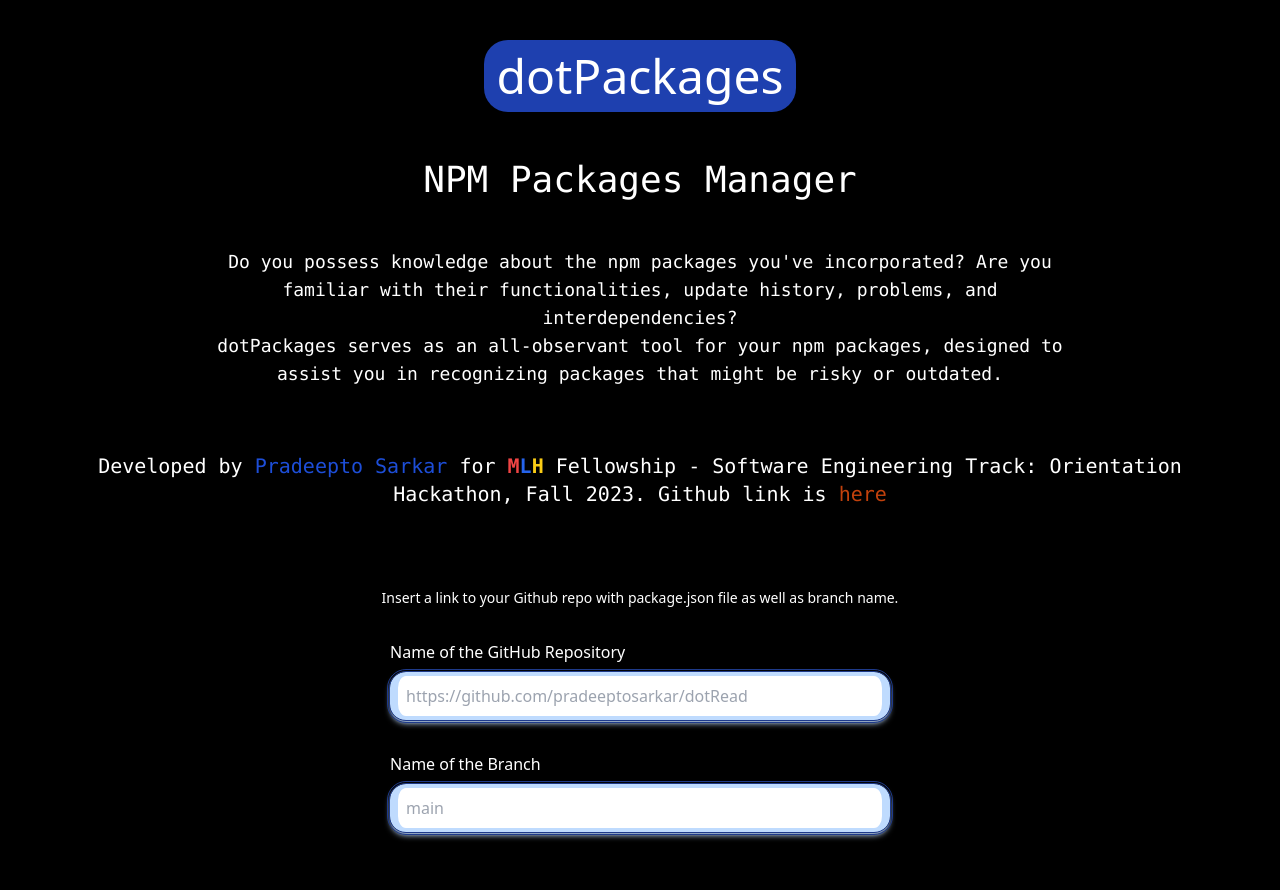
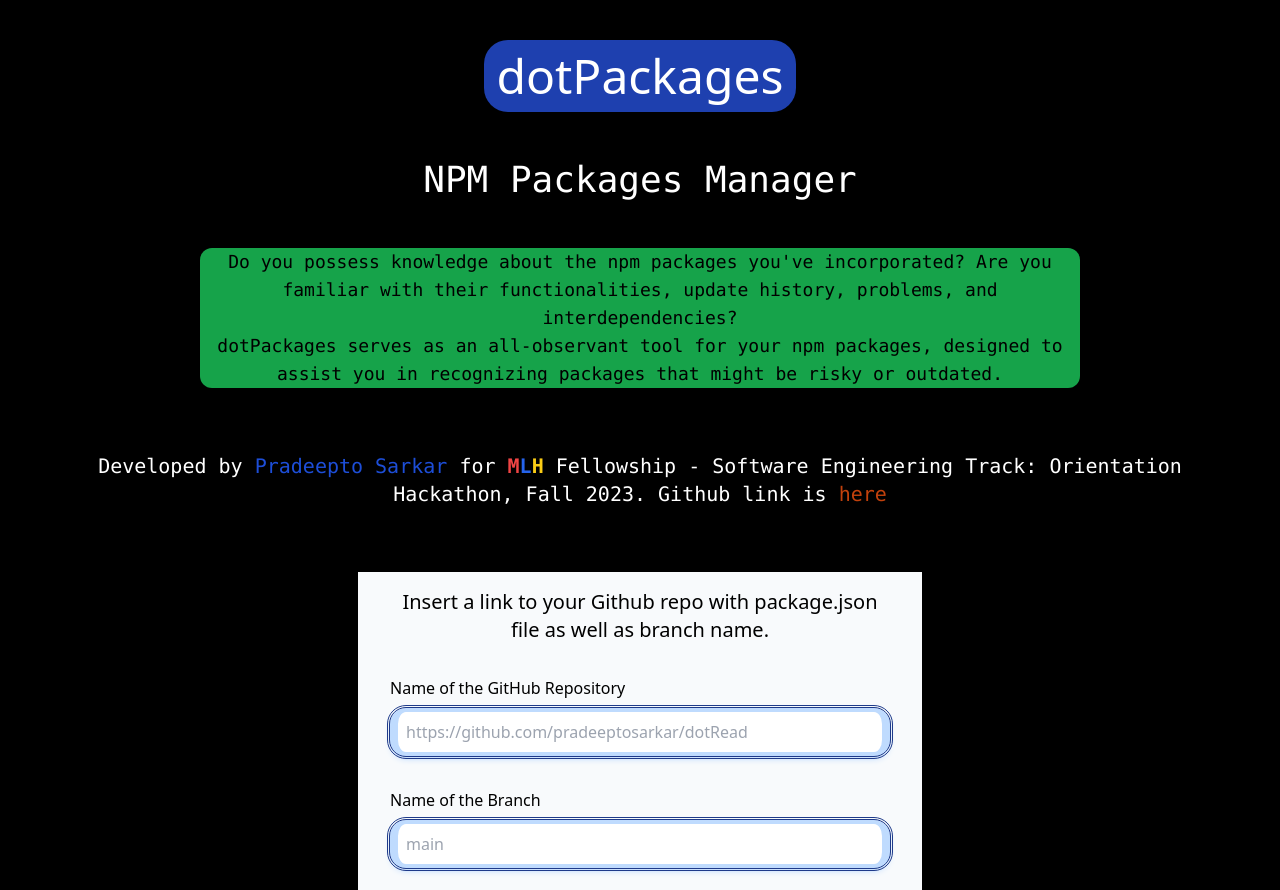
Before and after one commit to pradeeptosarkar/dotPackages, a React (Create React App) app: page / in a window 1280 px wide. Shown: the top 890 px of the page. Built offline with nearby package versions, Linux system fonts and the light colour scheme.

Commit message:
UI update 2.0

```diff
--- a/src/pages/Home.js
+++ b/src/pages/Home.js
@@ -76,7 +76,7 @@ function Home() {
       <div className="p-10 bg-black flex flex-col items-center justify-start items-start gap-12">
         <h1 className="text-5xl text-white bg-blue-800 rounded-3xl px-3 py-3">dotPackages</h1>
         <h2 className="text-4xl text-white font-mono">NPM Packages Manager</h2>
-        <p className="text-lg text-white text-center font-mono mx-40">
+        <p className="text-lg text-black text-center font-mono mx-40 bg-green-600 rounded-xl">
         Do you possess knowledge about the npm packages you've incorporated? Are you familiar with their functionalities, update history, problems, and interdependencies?
           <br />
           dotPackages serves as an all-observant tool for your npm packages, designed to assist you in recognizing packages that might be risky or outdated.
@@ -108,13 +108,13 @@ function Home() {
           </a>
         </p>
 
-        <div className=" container mx-auto flex flex-col  items-center mt-8">
-          <p className="mb-8 text-sm text-white">
+        <div className=" container mx-auto flex flex-col  items-center mt-4 px-8 bg-slate-50 w-min">
+          <p className="mb-8 mt-4 text-xl text-bold text-black text-center">
             Insert a link to your Github repo with package.json file as well as
             branch name.
           </p>
           <div className="flex flex-col sm:flex-col lg:flex-col gap-8">
-            <div className="flex flex-col flex-start gap-2 text-white">
+            <div className="flex flex-col flex-start gap-2 text-black">
               <label for="githubLink">Name of the GitHub Repository</label>
               <input
                 type="text"
@@ -125,7 +125,7 @@ function Home() {
                 placeholder="https://github.com/pradeeptosarkar/dotRead"
               />
             </div>
-            <div className="flex flex-col flex-start gap-2 text-white">
+            <div className="flex flex-col flex-start gap-2 text-black">
               <label for="branch">Name of the Branch</label>
               <input
                 type="text"
@@ -138,7 +138,7 @@ function Home() {
             </div>
 
             <button
-              className="p-4 text-blue-100 mt-7 bg-blue-600 rounded-3xl hover:bg-blue-700 active:bg-blue-900"
+              className="p-4 text-blue-100 mt-7 mb-7 bg-blue-600 rounded-3xl hover:bg-blue-700 active:bg-blue-900"
               onClick={() => finishLine()}
             >
               Submit
```
